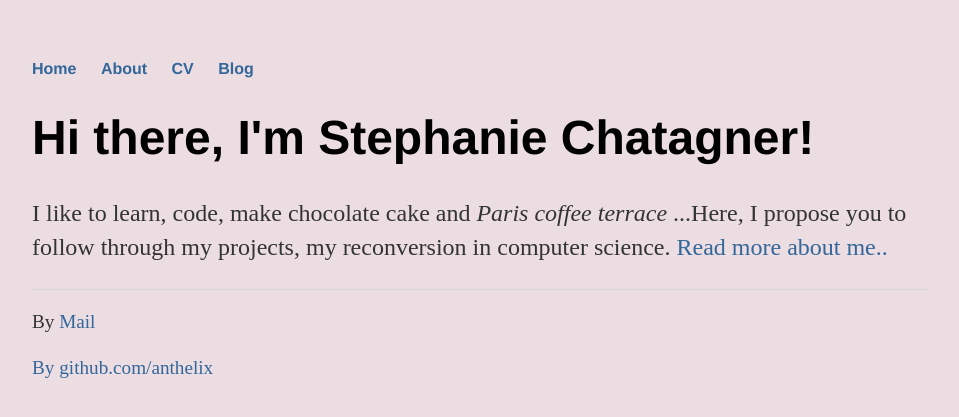
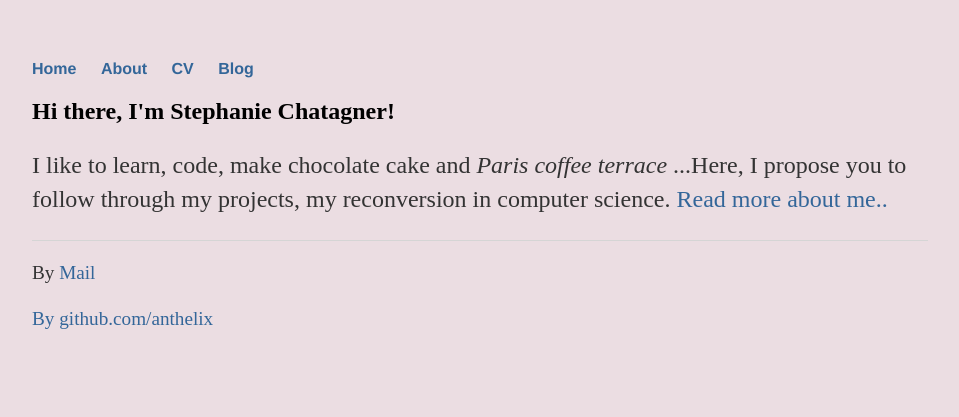
Before and after one commit to anthelix/anth_blog, a Jekyll site: the page built from index.html, in a window 1280 px wide. Shown: the top 417 px of the page, without its empty margins (160-1119 px from the left). Built offline with Jekyll 4.4.1, drawn with Linux system fonts in a browser that asks for light colours.

Commit message:
update default

```diff
--- a/_layouts/post.html
+++ b/_layouts/post.html
@@ -1,7 +1,7 @@
 ---
 layout: default
 ---
-<h1>{{ page.title }}</h1>
+<h2>{{ page.title }}</h2>
 <p class="meta">{{ page.date | date_to_string }}</p>
 
 <div class="post">
--- a/index.html
+++ b/index.html
@@ -3,6 +3,6 @@ layout: default
 title: Stephanie Chatagner, Hacker time
 ---
 <div class="blurb">
-	<h1>Hi there, I'm Stephanie Chatagner!</h1>
+	<h2>Hi there, I'm Stephanie Chatagner!</h2>
 	<p>I like to learn, code, make chocolate cake and  <em>Paris coffee terrace</em> ...Here, I propose you to follow through my projects, my reconversion in computer science. <a href="/about">Read more about me..</a></p>
 </div><!-- /.blurb -->
```
